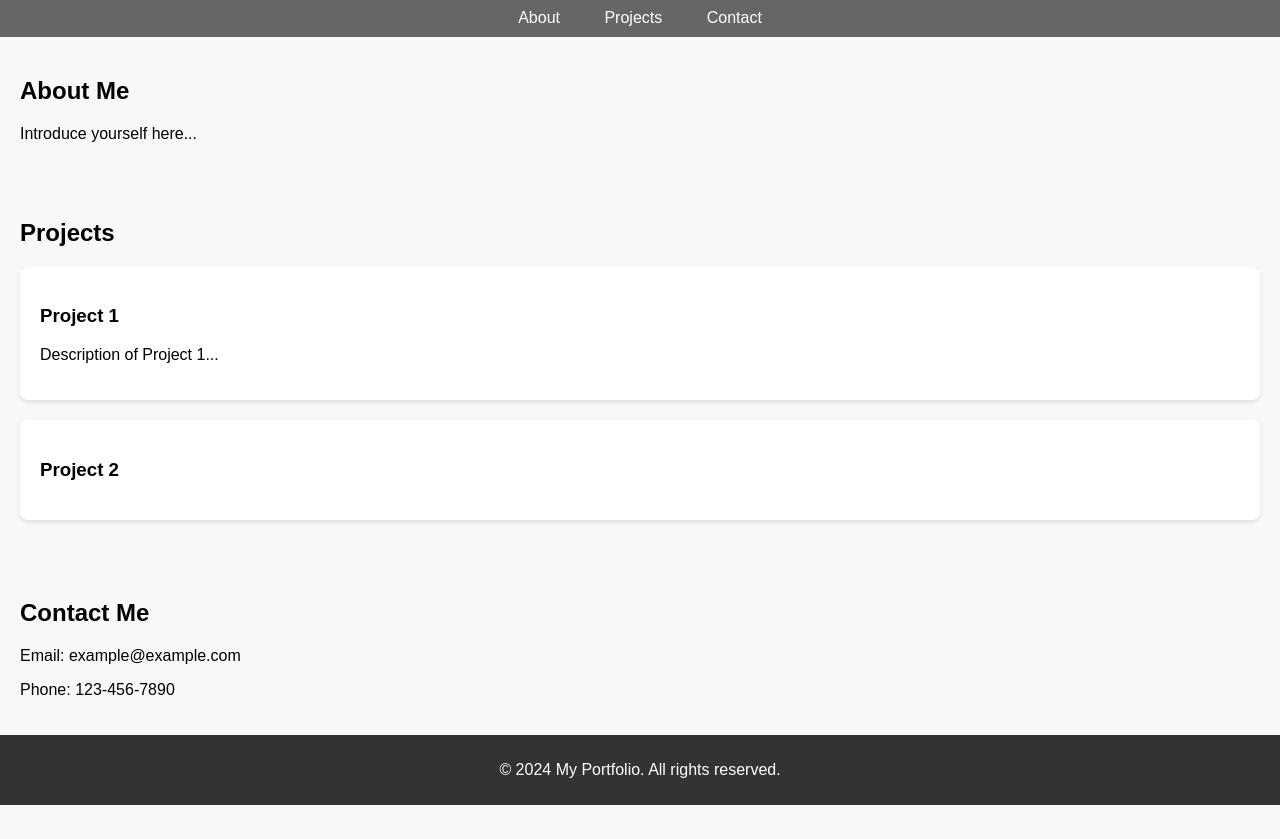
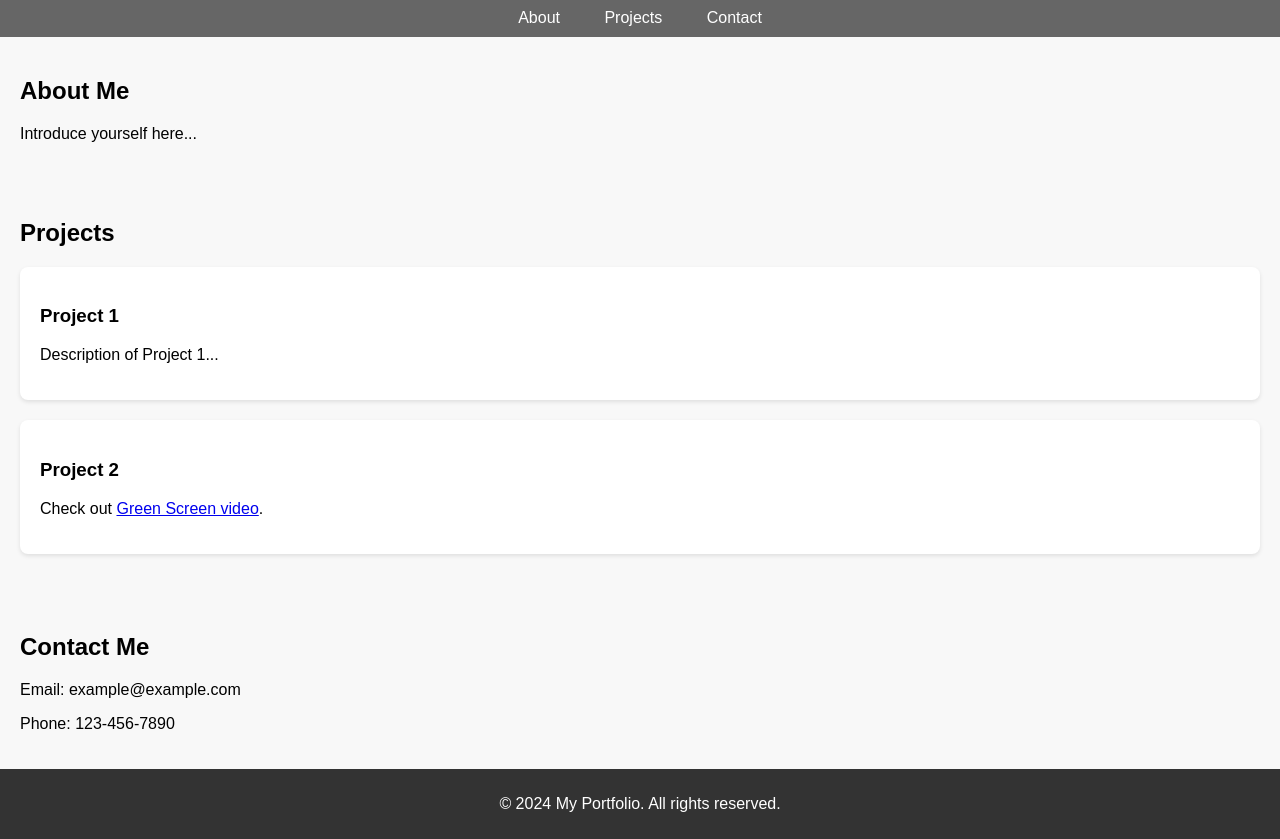
Before and after one commit to avalde38/PROJECT4_AlejandroValdez, a plain HTML site: page index.html in a window 1280 px wide. Shown: the part 78-917 px from the top of the page. Before the commit the page ends 883 px from the top, so only its background shows below. Drawn offline with Linux system fonts and the light colour scheme.

Commit message:
Update index.html

```diff
--- a/index.html
+++ b/index.html
@@ -75,7 +75,9 @@
         </div>
         <div class="project">
             <h3>Project 2</h3>
-            <p></p>
+            <p>Check out <a href="https://youtu.be/4L6UTfa5xKQ">Green Screen video</a>.
+
+</p>
         </div>
         <!-- Add more projects as needed -->
     </section>
```
